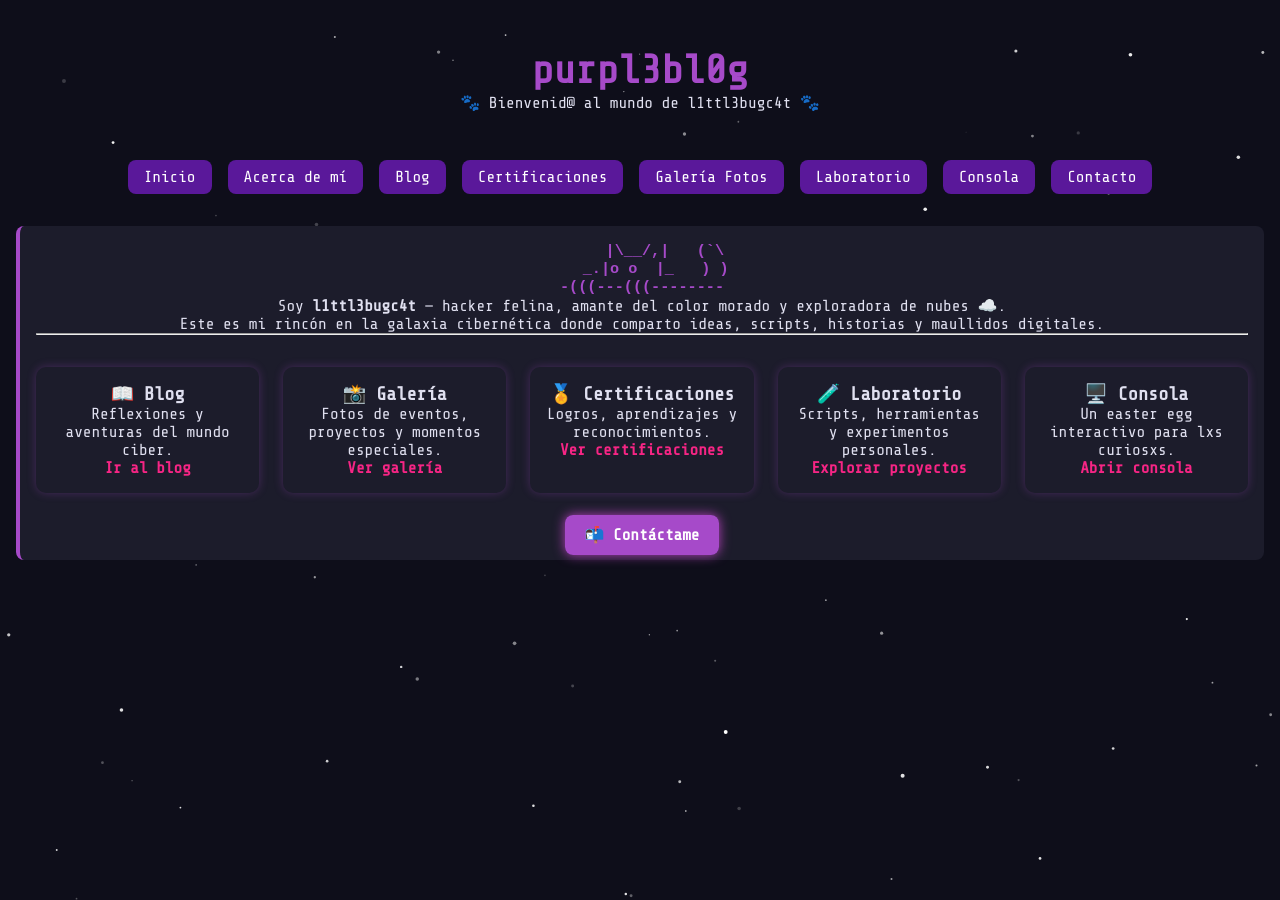
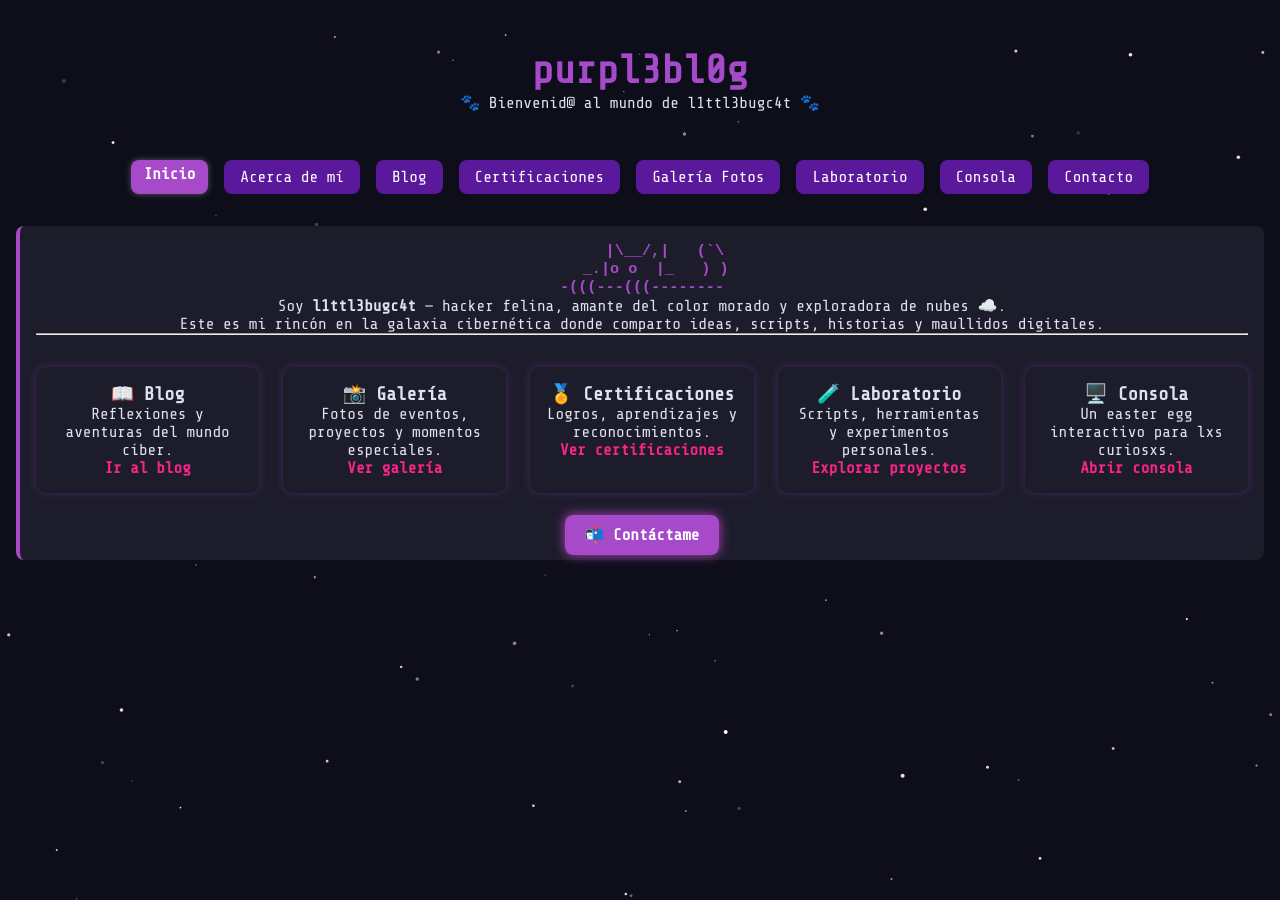
Before and after one commit to l1ttl3bugc4t/l1ttl3bugc4t.github.io, a Jekyll site: the page built from index.md, in a window 1280 px wide. Built offline with Jekyll 4.4.1, drawn with Linux system fonts in a browser that asks for light colours.

Commit message:
Add files via upload

```diff
--- a/_layouts/default.html
+++ b/_layouts/default.html
@@ -14,16 +14,18 @@
     <h1>purpl3bl0g</h1>
     <p>🐾 Bienvenid@ al mundo de l1ttl3bugc4t 🐾</p>
   </header>
+
   <nav>
-    <a href="/">Inicio</a>
-    <a href="/about">Acerca de mí</a>
-    <a href="/blog">Blog</a>
-    <a href="/certs">Certificaciones</a>
-    <a href="/galeria">Galería Fotos</a>
-    <a href="/lab">Laboratorio</a>
-    <a href="/consola">Consola</a>
-    <a href="/contact">Contacto</a>
+    <a href="/" class="{% if page.url == '/' %}active{% endif %}">Inicio</a>
+    <a href="/about" class="{% if page.url == '/about/' %}active{% endif %}">Acerca de mí</a>
+    <a href="/blog" class="{% if page.url contains '/blog' %}active{% endif %}">Blog</a>
+    <a href="/certs" class="{% if page.url contains '/certs' %}active{% endif %}">Certificaciones</a>
+    <a href="/galeria" class="{% if page.url contains '/galeria' %}active{% endif %}">Galería Fotos</a>
+    <a href="/lab" class="{% if page.url contains '/lab' %}active{% endif %}">Laboratorio</a>
+    <a href="/consola" class="{% if page.url contains '/consola' %}active{% endif %}">Consola</a>
+    <a href="/contact" class="{% if page.url contains '/contact' %}active{% endif %}">Contacto</a>
   </nav>
+
   <section>
     {{ content }}
   </section>
@@ -71,6 +73,15 @@
       z-index: -1;
       background: #0e0e1a;
     }
+
+    nav a.active {
+      background-color: #a64ac9;
+      color: #fff;
+      border-radius: 8px;
+      padding: 0.3rem 0.8rem;
+      box-shadow: 0 0 6px rgba(255, 255, 255, 0.3);
+      font-weight: bold;
+    }
   </style>
 </body>
 </html>
```
